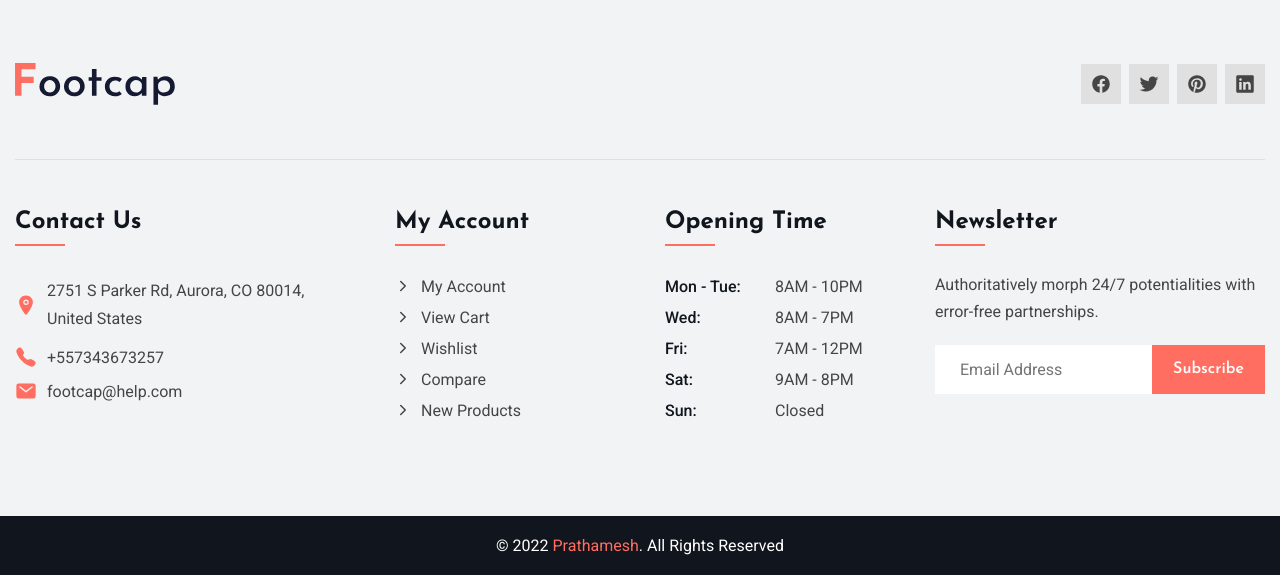
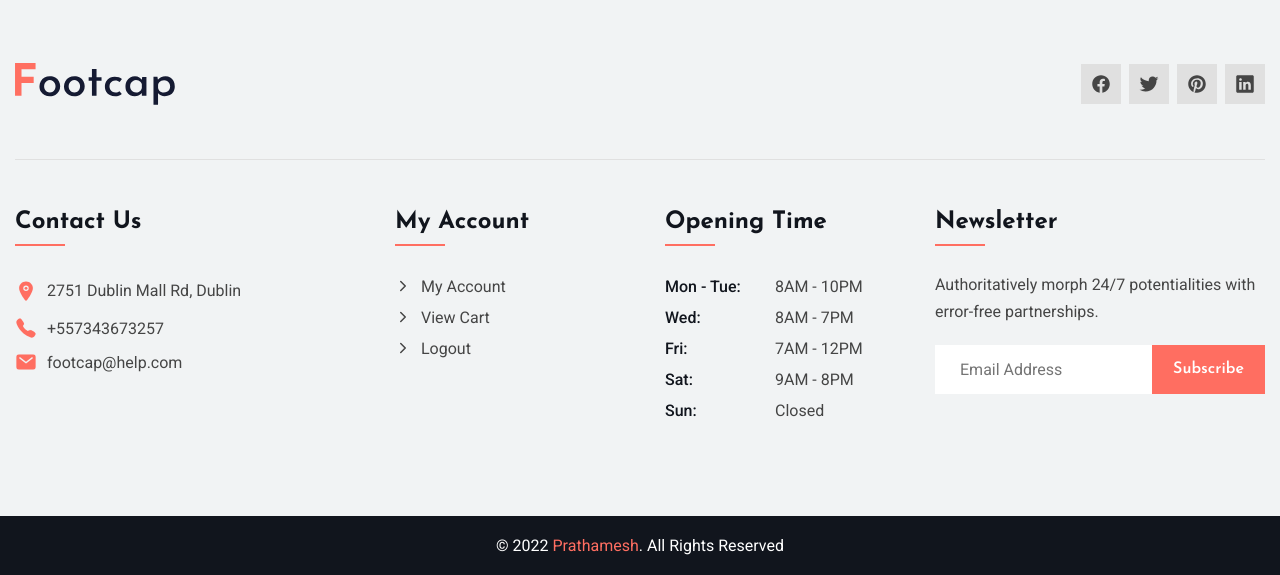
Before and after one commit to PrathameshNci/Footcap, a Django app: page / in a window 1280 px wide. Shown: the part 2629-3204 px from the top of the page. Run offline with Django 4.2, Linux system fonts and the light colour scheme; data comes from the database, SQL or seed files in the repository.

Commit message:
Update base.html

```diff
--- a/templates/base.html
+++ b/templates/base.html
@@ -202,7 +202,7 @@
                 <ion-icon name="location"></ion-icon>
 
                 <span class="footer-link-text">
-                  2751 S Parker Rd, Aurora, CO 80014, United States
+                  2751 Dublin Mall Rd, Dublin
                 </span>
               </address>
             </li>
@@ -240,34 +240,22 @@
             </li>
 
             <li>
-              <a href="#" class="footer-link">
+              <a href="{%url 'cart'%}" class="footer-link">
                 <ion-icon name="chevron-forward-outline"></ion-icon>
 
                 <span class="footer-link-text">View Cart</span>
               </a>
             </li>
 
+
+
+
+
             <li>
-              <a href="#" class="footer-link">
+              <a href="{% url 'logout' %}" class="footer-link">
                 <ion-icon name="chevron-forward-outline"></ion-icon>
 
-                <span class="footer-link-text">Wishlist</span>
-              </a>
-            </li>
-
-            <li>
-              <a href="#" class="footer-link">
-                <ion-icon name="chevron-forward-outline"></ion-icon>
-
-                <span class="footer-link-text">Compare</span>
-              </a>
-            </li>
-
-            <li>
-              <a href="#" class="footer-link">
-                <ion-icon name="chevron-forward-outline"></ion-icon>
-
-                <span class="footer-link-text">New Products</span>
+                <span class="footer-link-text">Logout</span>
               </a>
             </li>
 
```
